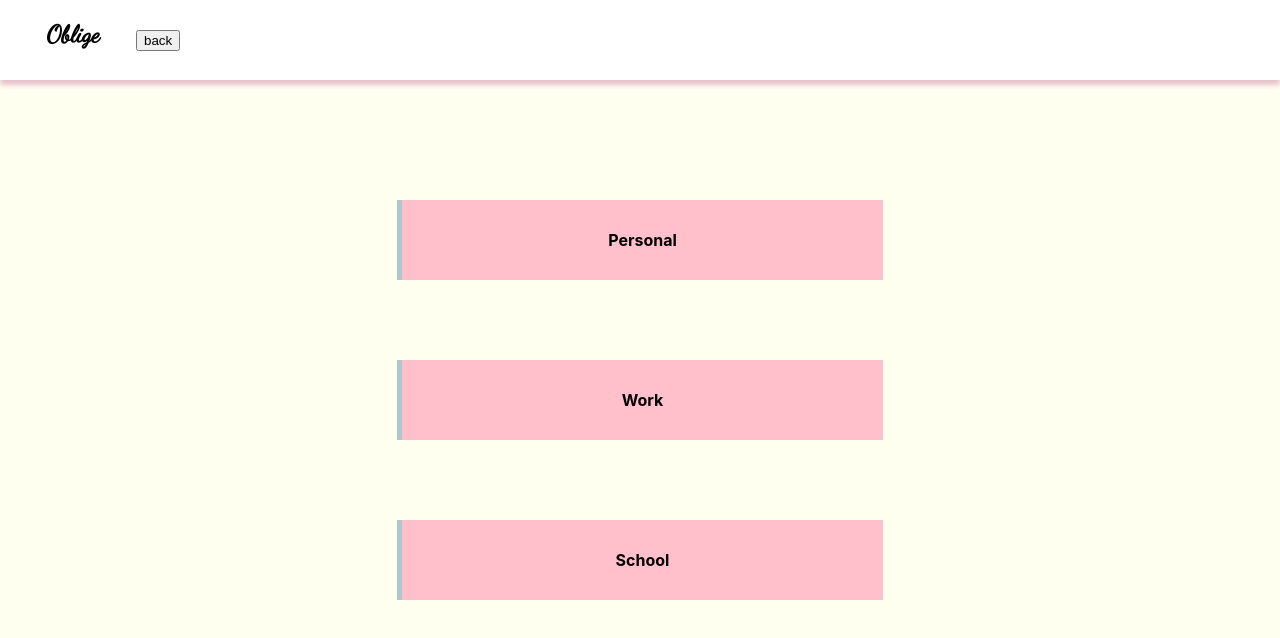
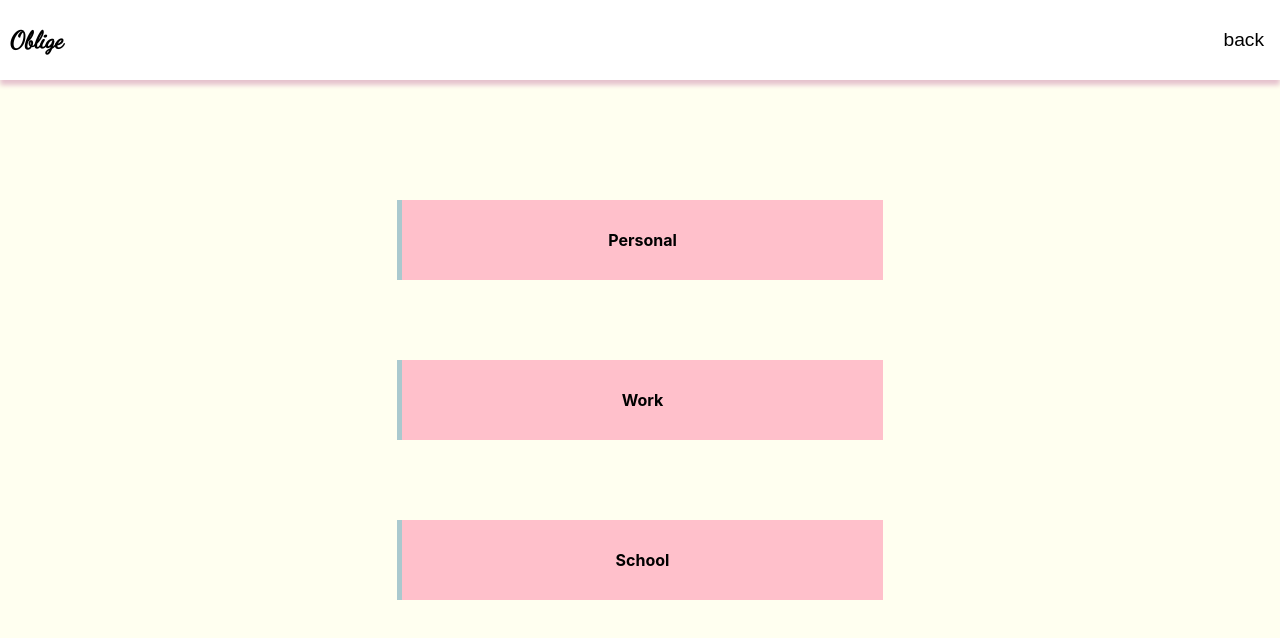
Before and after one commit to SomtoJF/Todo-List, a website built with webpack: page dist/index.html in a window 1280 px wide. Built offline with nearby package versions, Linux system fonts and the light colour scheme.

Commit message:
style back button

```diff
--- a/src/nav.css
+++ b/src/nav.css
@@ -5,6 +5,7 @@ nav{
     width: 100%;
     display: flex;
     align-items: center;
+    justify-content: space-between;
     background-color: white;
     box-shadow: 0px 5px  5px var(--pink);
     position:sticky;
@@ -16,4 +17,15 @@ nav{
     background-color: inherit;
     text-align: center;
     font-family: 'Dancing Script', fantasy, cursive;
+    display: flex;
+    align-items: center;
 }
+nav button{
+    box-sizing: border-box;
+    font-size: 1.2rem;
+    background-color: inherit;
+    border: none
+}
+nav button:hover{
+    border-bottom: solid 2px var(--blue);
+}
```
